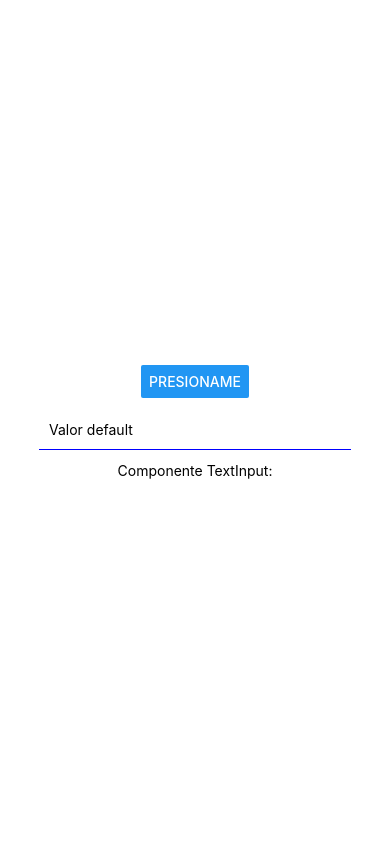
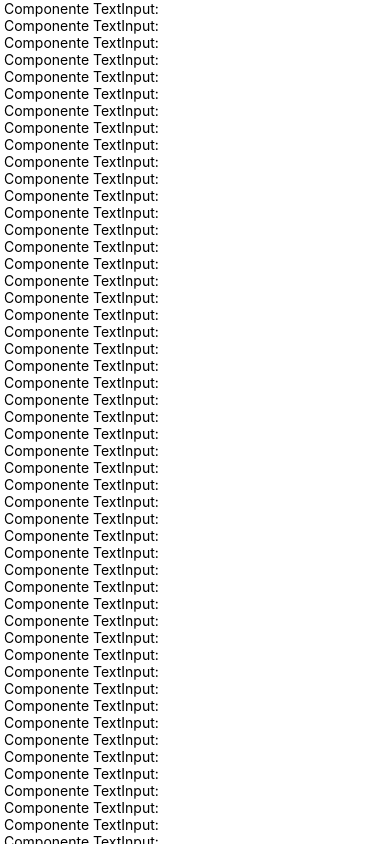
Before and after one commit to monserratvargass/ProgramacionMovil182, a React Native app in the folder hello-world/: screen / in a window 390 px wide. Built offline with nearby package versions, Linux system fonts and the light colour scheme.

Commit message:
ejemplificación de scrollView

```diff
--- a/hello-world/App.js
+++ b/hello-world/App.js
@@ -1,6 +1,6 @@
 //Importaciones
 import { StatusBar } from 'expo-status-bar';
-import { Button, StyleSheet, Text, View, TextInput } from 'react-native';
+import { Button, StyleSheet, Text, View, TextInput, ScrollView, Dimensions } from 'react-native';
 import React,{useState} from 'react'; //Importacion para hacer usos de estado de los componentes
 
 
@@ -16,10 +16,67 @@ export default function App() {
 
     <View style={styles.container}>
 
+      <ScrollView style={styles.scrollView}>
+
       <Text> Componente TextInput:{submit} </Text>
+      <Text> Componente TextInput:{submit} </Text>
+      <Text> Componente TextInput:{submit} </Text>
+      <Text> Componente TextInput:{submit} </Text>
+      <Text> Componente TextInput:{submit} </Text>
+      <Text> Componente TextInput:{submit} </Text>
+      <Text> Componente TextInput:{submit} </Text>
+      <Text> Componente TextInput:{submit} </Text>
+      <Text> Componente TextInput:{submit} </Text>
+      <Text> Componente TextInput:{submit} </Text>
+      <Text> Componente TextInput:{submit} </Text>
+      <Text> Componente TextInput:{submit} </Text>
+      <Text> Componente TextInput:{submit} </Text>
+      <Text> Componente TextInput:{submit} </Text>
+      <Text> Componente TextInput:{submit} </Text>
+      <Text> Componente TextInput:{submit} </Text>
+      <Text> Componente TextInput:{submit} </Text>
+      <Text> Componente TextInput:{submit} </Text>
+      <Text> Componente TextInput:{submit} </Text>
+      <Text> Componente TextInput:{submit} </Text>
+      <Text> Componente TextInput:{submit} </Text>
+      <Text> Componente TextInput:{submit} </Text>
+      <Text> Componente TextInput:{submit} </Text>
+      <Text> Componente TextInput:{submit} </Text>
+      <Text> Componente TextInput:{submit} </Text>
+      <Text> Componente TextInput:{submit} </Text>
+      <Text> Componente TextInput:{submit} </Text>
+      <Text> Componente TextInput:{submit} </Text>
+      <Text> Componente TextInput:{submit} </Text>
+      <Text> Componente TextInput:{submit} </Text>
+      <Text> Componente TextInput:{submit} </Text>
+      <Text> Componente TextInput:{submit} </Text>
+      <Text> Componente TextInput:{submit} </Text>
+      <Text> Componente TextInput:{submit} </Text>
+      <Text> Componente TextInput:{submit} </Text>
+      <Text> Componente TextInput:{submit} </Text>
+      <Text> Componente TextInput:{submit} </Text>
+      <Text> Componente TextInput:{submit} </Text>
+      <Text> Componente TextInput:{submit} </Text>
+      <Text> Componente TextInput:{submit} </Text>
+      <Text> Componente TextInput:{submit} </Text>
+      <Text> Componente TextInput:{submit} </Text>
+      <Text> Componente TextInput:{submit} </Text>
+      <Text> Componente TextInput:{submit} </Text>
+      <Text> Componente TextInput:{submit} </Text>
+      <Text> Componente TextInput:{submit} </Text>
+      <Text> Componente TextInput:{submit} </Text>
+      <Text> Componente TextInput:{submit} </Text>
+      <Text> Componente TextInput:{submit} </Text>
+      <Text> Componente TextInput:{submit} </Text>
+      <Text> Componente TextInput:{submit} </Text>
+      <Text> Componente TextInput:{submit} </Text>
+      <Text> Componente TextInput:{submit} </Text>
+
       <TextInput style={styles.input} placeholder='Ingresa tu nombre' onChangeText={(t)=>setText(t)} value={text}/>
 
       <Button title='Presioname' onPress={()=>{ setSubmit(text); alert('Texto enviado') } }/> {/* Funcion anonima */}
+
+      </ScrollView>
 
       <StatusBar style="auto" />
     </View>
@@ -45,4 +102,8 @@ const styles = StyleSheet.create({
     borderBottomColor: 'blue',
   },
 
+  scrollView: {
+    width: Dimensions.get('window').width
+  },
+
 });
```
